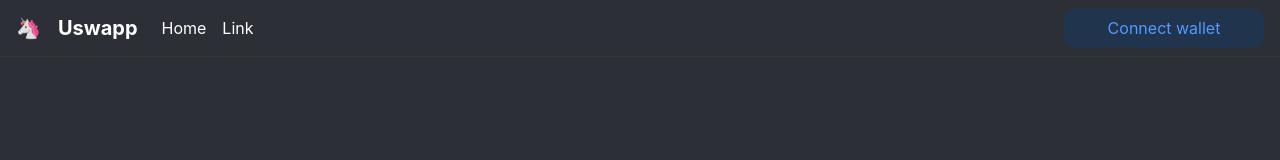
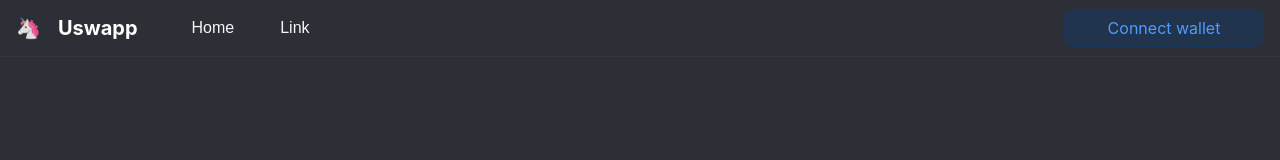
Before and after one commit to dvidd/uSwapp, a React (Create React App) app: page / in a window 1280 px wide. Shown: the top 160 px of the page. Built offline with nearby package versions, Linux system fonts and the light colour scheme.

Commit message:
Styles general

```diff
--- a/src/components/App.css
+++ b/src/components/App.css
@@ -6,9 +6,14 @@ body {
   border-bottom: 0.1px solid #363636;
   color: #ffff !important;
 }
-.nav-link,
+
 .navbar-brand {
   color: #fff !important;
+}
+.nav-link {
+  font-family: "Inter var", sans-serif;
+  margin-left: 30px;
+  color: #f5f5f5 !important;
 }
 
 .btn-primary {
@@ -40,3 +45,9 @@ body {
 .btn.active.focus {
   outline: none;
 }
+.tools {
+  margin-left: 10px;
+  font-size: 20px;
+  border-radius: 10px;
+  height: 40px;
+}
```
